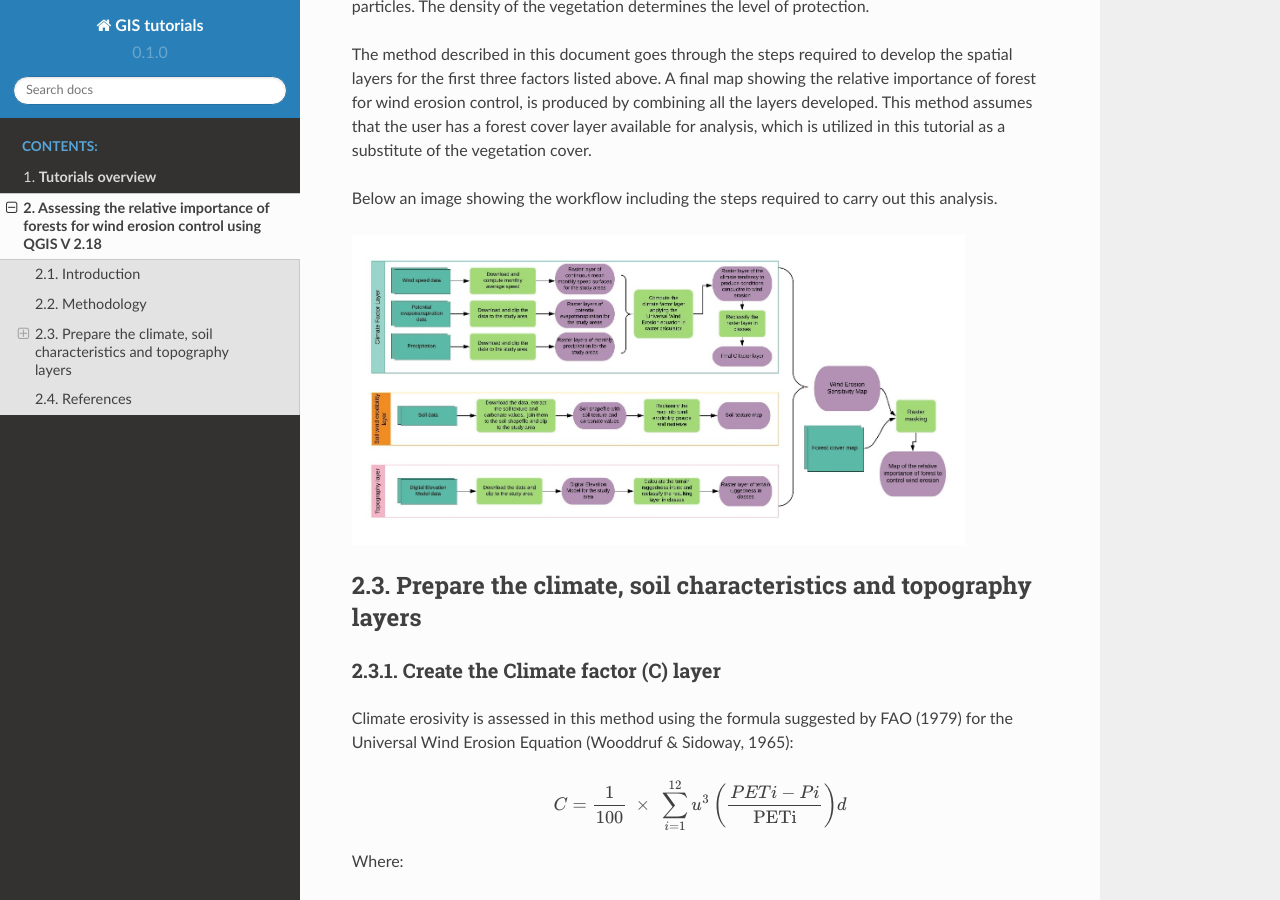
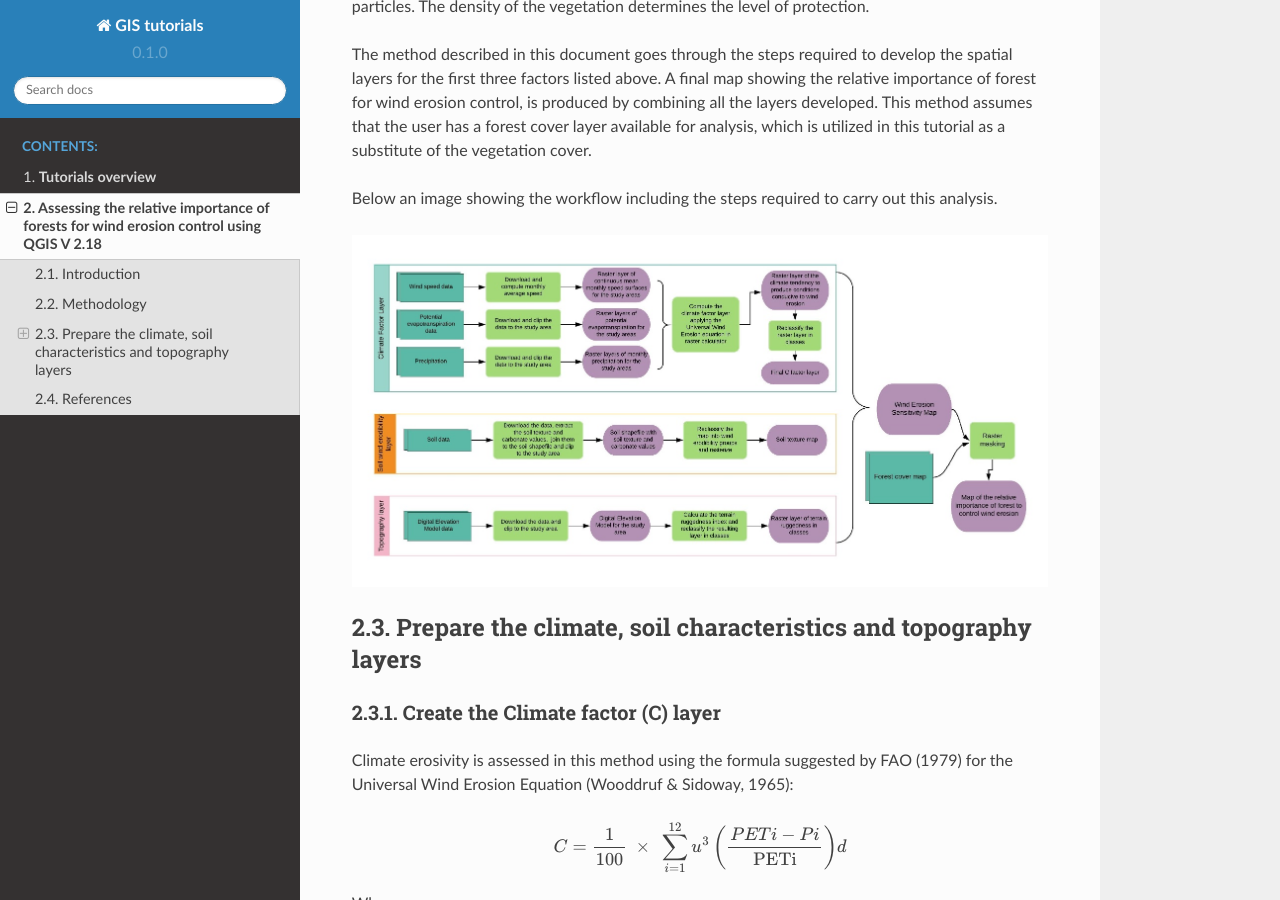
Before and after one commit to corinnar/GIS_tutorials, a Sphinx documentation site: the page built from docs/source/Wind_Erosion_Tutorial_EN.rst, in a window 1280 px wide and 900 px high, scrolled down 3765 px. Built offline with Sphinx 7.4.7 and the Read the Docs theme 2.0.0, drawn with Linux system fonts in a browser that asks for light colours.

Commit message:
Update Wind_Erosion_Tutorial_EN.rst

```diff
--- a/docs/source/Wind_Erosion_Tutorial_EN.rst
+++ b/docs/source/Wind_Erosion_Tutorial_EN.rst
@@ -1142,288 +1142,193 @@ http://www.ars.usda.gov/SP2UserFiles/Place/30200525/897%20A%20wind%20erosion%20e
 
 .. |image200| image:: media/media_Wind_Erosion/image0.png
    :width: 900
-
 .. |image202| image:: media/media_Wind_Erosion/combined.png
    :width: 900
-
 .. |image0| image:: media/media_Wind_Erosion/image3.png
    :width: 300
 .. |image1| image:: media/media_Wind_Erosion/image4.png
-   :width: 1.213in
-   :height: 0.410in
+   :width: 900
 .. |image2| image:: media/media_Wind_Erosion/image5.jpeg
-   :width: 6.39295in
-   :height: 3.22835in
+   :width: 900
 .. |image3| image:: media/media_Wind_Erosion/image6.png
-   :width: 6.26806in
-   :height: 2.32431in
+   :width: 900
 .. |image4| image:: media/media_Wind_Erosion/image7.png
-   :width: 6.74451in
-   :height: 2.62353in
+   :width: 900
 .. |image4a| image:: media/media_Wind_Erosion/image8.PNG
-   :width: 7.187in
-   :height: 6.249in
+    :width: 400
 .. |image5| image:: media/media_Wind_Erosion/image10.png
-   :width: 5.81525in
-   :height: 2.91128in
+   :width: 900
 .. |image6| image:: media/media_Wind_Erosion/image11.png
-   :width: 6.26806in
-   :height: 3.10069in
+   :width: 900
 .. |image7| image:: media/media_Wind_Erosion/image12.PNG
-   :width: 5.16264in
-   :height: 3.67244in
+   :width: 900
 .. |image8| image:: media/media_Wind_Erosion/image13.PNG
-   :width: 3.97414in
-   :height: 2.99051in
+   :width: 700
 .. |image9| image:: media/media_Wind_Erosion/image14.PNG
-   :width: 4.67826in
-   :height: 3.32755in
+   :width: 900
 .. |image10| image:: media/media_Wind_Erosion/image15.png
-   :width: 5.84783in
-   :height: 2.60256in
+   :width: 900
 .. |image11| image:: media/media_Wind_Erosion/image16.PNG
-   :width: 2.53525in
-   :height: 1.53034in
+   :width: 900
 .. |image12| image:: media/media_Wind_Erosion/image17.PNG
-   :width: 3.99513in
-   :height: 3.34646in
+   :width: 900
 .. |image13| image:: media/media_Wind_Erosion/image18.png
-   :width: 3.55258in
-   :height: 0.21878in
+   :width: 900
 .. |image14| image:: media/media_Wind_Erosion/image19.png
-   :width: 6.447in
-   :height: 5.760in
+   :width: 900
 .. |image15| image:: media/media_Wind_Erosion/image20.PNG
-   :width: 3.45003in
-   :height: 0.22920in
+   :width: 900
 .. |image16| image:: media/media_Wind_Erosion/image21.png
-   :width: 6.26806in
-   :height: 1.48472in
+   :width: 900
 .. |image17| image:: media/media_Wind_Erosion/image22.png
-   :width: 6.26806in
-   :height: 0.18264in
+   :width: 900
 .. |image18| image:: media/media_Wind_Erosion/image23.png
-   :width: 3.74010in
-   :height: 0.57300in
+    :width: 900
 .. |image19| image:: media/media_Wind_Erosion/image24.png
-   :width: 4.40217in
-   :height: 1.84651in
+   :width: 900
 .. |image20| image:: media/media_Wind_Erosion/image25.png
-   :width: 7.676in
-   :height: 2.333in
+   :width: 900
 .. |image21| image:: media/media_Wind_Erosion/image26.png
-   :width: 2.97958in
-   :height: 0.19794in
+   :width: 900
 .. |image22| image:: media/media_Wind_Erosion/image27.png
-   :width: 3.66304in
-   :height: 1.46627in
+   :width: 900
 .. |image23| image:: media/media_Wind_Erosion/image28.png
-   :width: 3.71927in
-   :height: 0.20836in
+   :width: 900
 .. |image24| image:: media/media_Wind_Erosion/image29.png
-   :width: 6.26806in
-   :height: 1.82847in
+   :width: 900
 .. |image25| image:: media/media_Wind_Erosion/image30.png
-   :width: 2.41700in
-   :height: 0.19794in
+   :width: 900
 .. |image26| image:: media/media_Wind_Erosion/image31.png
-   :width: 1.67732in
-   :height: 0.23962in
+   :width: 900
 .. |image27| image:: media/media_Wind_Erosion/image32.png
-   :width: 3.47965in
-   :height: 0.58341in
+   :width: 900
 .. |image28| image:: media/media_Wind_Erosion/image33.png
-   :width: 6.17292in
-   :height: 2.12500in
+   :width: 900
 .. |image29| image:: media/media_Wind_Erosion/image34.PNG
-   :width: 4.40865in
-   :height: 3.65725in
+   :width: 900
 .. |image30| image:: media/media_Wind_Erosion/image35.png
-   :width: 4.46219in
-   :height: 2.95238in
+   :width: 900
 .. |image31| image:: media/media_Wind_Erosion/image36.png
-   :width: 4.95409in
-   :height: 1.96385in
+   :width: 900
 .. |image32| image:: media/media_Wind_Erosion/image37.png
-   :width: 2.63260in
-   :height: 0.18889in
+   :width: 900
 .. |image33| image:: media/media_Wind_Erosion/image38.png
-   :width: 2.62504in
-   :height: 1.77969in
+   :width: 900
 .. |image34| image:: media/media_Wind_Erosion/image39.png
-   :width: 3.02918in
-   :height: 1.74699in
+   :width: 900
 .. |image35| image:: media/media_Wind_Erosion/image40.png
-   :width: 4.41833in
-   :height: 1.69811in
+   :width: 900
 .. |image36| image:: media/media_Wind_Erosion/image41.png
-   :width: 4.42037in
-   :height: 2.85085in
+   :width: 900
 .. |image37| image:: media/media_Wind_Erosion/image42.png
-   :width: 6.26806in
-   :height: 4.11806in
+   :width: 900
 .. |image38| image:: media/media_Wind_Erosion/image43.png
-   :width: 6.29214in
-   :height: 3.30278in
+   :width: 900
 .. |image39| image:: media/media_Wind_Erosion/image44.png
-   :width: 3.80139in
-   :height: 4.16806in
+   :width: 900
 .. |image40| image:: media/media_Wind_Erosion/image45.png
-   :width: 2.21348in
-   :height: 3.56031in
+   :width: 900
 .. |image41| image:: media/media_Wind_Erosion/image46.png
-   :width: 3.50562in
-   :height: 1.64898in
+   :width: 900
 .. |image42| image:: media/media_Wind_Erosion/image47.png
-   :width: 5.51511in
-   :height: 2.83577in
+   :width: 900
 .. |image43| image:: media/media_Wind_Erosion/image48.png
-   :width: 3.60000in
-   :height: 2.10671in
+   :width: 900
 .. |image44| image:: media/media_Wind_Erosion/image49.png
-   :width: 3.81177in
-   :height: 2.25175in
+   :width: 900
 .. |image45| image:: media/media_Wind_Erosion/image50.PNG
-   :width: 5.32110in
-   :height: 2.43673in
+   :width: 900
 .. |image46| image:: media/media_Wind_Erosion/image51.PNG
-   :width: 3.19887in
-   :height: 2.24634in
+   :width: 900
 .. |image47| image:: media/media_Wind_Erosion/image52.png
-   :width: 4.05278in
-   :height: 1.15126in
+   :width: 900
 .. |image48| image:: media/media_Wind_Erosion/image53.png
-   :width: 5.40033in
-   :height: 2.21135in
+   :width: 900
 .. |image49| image:: media/media_Wind_Erosion/image54.png
-   :width: 3.43529in
-   :height: 2.25620in
+   :width: 900
 .. |image50| image:: media/media_Wind_Erosion/image55.PNG
-   :width: 3.96552in
-   :height: 2.33877in
+   :width: 900
 .. |image51| image:: media/media_Wind_Erosion/image56.PNG
-   :width: 4.17672in
-   :height: 1.50385in
+   :width: 900
 .. |image52| image:: media/media_Wind_Erosion/image57.png
-   :width: 4.01736in
-   :height: 2.78403in
+   :width: 900
 .. |image53| image:: media/media_Wind_Erosion/image58.png
-   :width: 3.52512in
-   :height: 2.57647in
+   :width: 900
 .. |image54| image:: media/media_Wind_Erosion/image59.png
-   :width: 4.19850in
-   :height: 1.72941in
+   :width: 900
 .. |image55| image:: media/media_Wind_Erosion/image60.png
-   :width: 2.80720in
-   :height: 2.03526in
+   :width: 900
 .. |image56| image:: media/media_Wind_Erosion/image61.png
-   :width: 3.25882in
-   :height: 2.46777in
+   :width: 900
 .. |image57| image:: media/media_Wind_Erosion/image62.png
-   :width: 5.19865in
-   :height: 4.27826in
+   :width: 900
 .. |image58| image:: media/media_Wind_Erosion/image63.png
-   :width: 4.77639in
-   :height: 2.11765in
+   :width: 900
 .. |image59| image:: media/media_Wind_Erosion/image64.png
-   :width: 3.22353in
-   :height: 2.17832in
+   :width: 900
 .. |image60| image:: media/media_Wind_Erosion/image65.png
-   :width: 2.02083in
-   :height: 1.26042in
+   :width: 900
 .. |image61| image:: media/media_Wind_Erosion/image66.png
-   :width: 3.36181in
-   :height: 1.76471in
+   :width: 900
 .. |image62| image:: media/media_Wind_Erosion/image67.png
-   :width: 3.81111in
-   :height: 2.25416in
+   :width: 900
 .. |image63| image:: media/media_Wind_Erosion/image68.png
-   :width: 3.58823in
-   :height: 2.44023in
+   :width: 900
 .. |image64| image:: media/media_Wind_Erosion/image69.png
-   :width: 4.23535in
-   :height: 1.09118in
+   :width: 900
 .. |image65| image:: media/media_Wind_Erosion/image70.png
-   :width: 3.81176in
-   :height: 1.44464in
+   :width: 900
 .. |image66| image:: media/media_Wind_Erosion/image71.PNG
-   :width: 2.71017in
-   :height: 2.97345in
+   :width: 900
 .. |image67| image:: media/media_Wind_Erosion/image72.png
-   :width: 3.70180in
-   :height: 2.67033in
+   :width: 900
 .. |image68| image:: media/media_Wind_Erosion/image73.png
-   :width: 3.17500in
-   :height: 1.65208in
+   :width: 900
 .. |image69| image:: media/media_Wind_Erosion/image74.png
-   :width: 2.92308in
-   :height: 2.39739in
+   :width: 900
 .. |image70| image:: media/media_Wind_Erosion/image75.png
-   :width: 4.15652in
-   :height: 2.01439in
+   :width: 900
 .. |image70b| image:: media/media_Wind_Erosion/image75b.png
-   :width:b 4.15652in
-   :height: 2.01439in
+   :width: 900
 .. |image71| image:: media/media_Wind_Erosion/image62.png
-   :width: 5.19806in
-   :height: 4.21687in
+   :width: 900
 .. |image71b| image:: media/media_Wind_Erosion/image62b.png
-   :width: 5.19806in
-   :height: 4.21687in
+   :width: 900
 .. |image72| image:: media/media_Wind_Erosion/image76.png
-   :width: 4.70330in
-   :height: 1.90397in
+   :width: 900
 .. |image73| image:: media/media_Wind_Erosion/image77.png
-   :width: 2.95575in
-   :height: 1.51521in
+   :width: 900
 .. |image74| image:: media/media_Wind_Erosion/image78.png
-   :width: 2.35135in
-   :height: 2.30602in
+   :width: 400
 .. |image75| image:: media/media_Wind_Erosion/image79.png
-   :width: 5.61176in
-   :height: 3.86407in
+   :width: 900
 .. |image76| image:: media/media_Wind_Erosion/image80.png
-   :width: 3.94118in
-   :height: 2.10944in
+   :width: 400
 .. |image77| image:: media/media_Wind_Erosion/image81.png
-   :width: 5.56471in
-   :height: 2.27619in
+   :width: 900
 .. |image78| image:: media/media_Wind_Erosion/image82.png
-   :width: 3.44706in
-   :height: 1.95955in
+   :width: 900
 .. |image79| image:: media/media_Wind_Erosion/image83.png
-   :width: 2.97647in
-   :height: 1.65282in
+   :width: 900
 .. |image80| image:: media/media_Wind_Erosion/image84.png
-   :width: 4.47524in
-   :height: 3.20000in
+   :width: 900
 .. |image81| image:: media/media_Wind_Erosion/image85.png
-   :width: 4.42794in
-   :height: 2.05868in
+   :width: 900
 .. |image82| image:: media/media_Wind_Erosion/image86.png
-   :width: 2.47951in
-   :height: 1.65648in
+   :width: 900
 .. |image83| image:: media/media_Wind_Erosion/image87.png
-   :width: 3.35294in
-   :height: 2.68235in
+   :width: 900
 .. |image84| image:: media/media_Wind_Erosion/image88.png
-   :width: 3.90588in
-   :height: 2.88073in
+   :width: 900
 .. |image85| image:: media/media_Wind_Erosion/image89.png
-   :width: 3.50588in
-   :height: 3.04094in
+   :width: 900
 .. |image86| image:: media/media_Wind_Erosion/image90.png
-   :width: 4.12970in
-   :height: 3.07737in
+   :width: 900
 .. |image87| image:: media/media_Wind_Erosion/image91.png
-   :width: 2.71765in
-   :height: 2.70242in
+   :width: 900
 .. |image88| image:: media/media_Wind_Erosion/image92.png
-   :width: 5.40000in
-   :height: 3.20315in
+   :width: 900
 .. |image89| image:: media/media_Wind_Erosion/image93.png
-   :width: 5.22115in
-   :height: 3.89764in
+   :width: 900
 .. |image500| image:: media/media_Wind_Erosion/additionalimage.png
-   :width: 5.22115in
-   :height: 3.89764in
+   :width: 900
```
